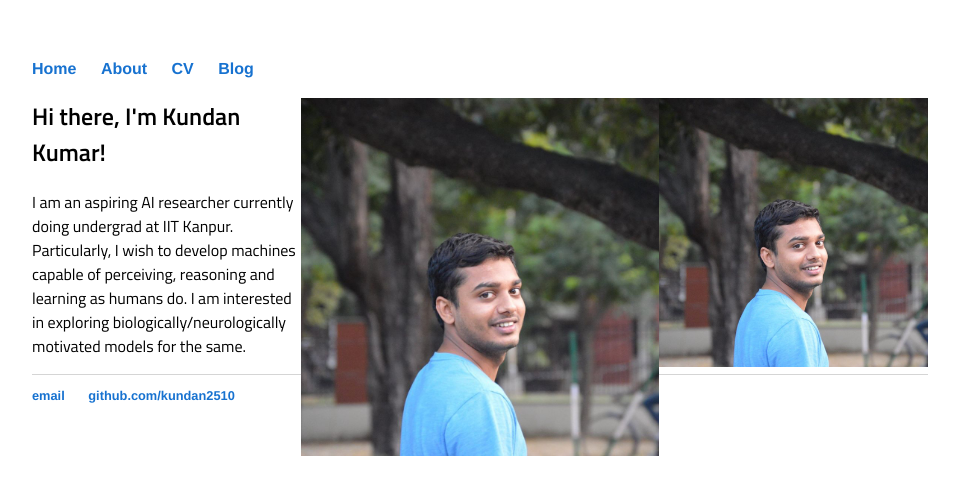
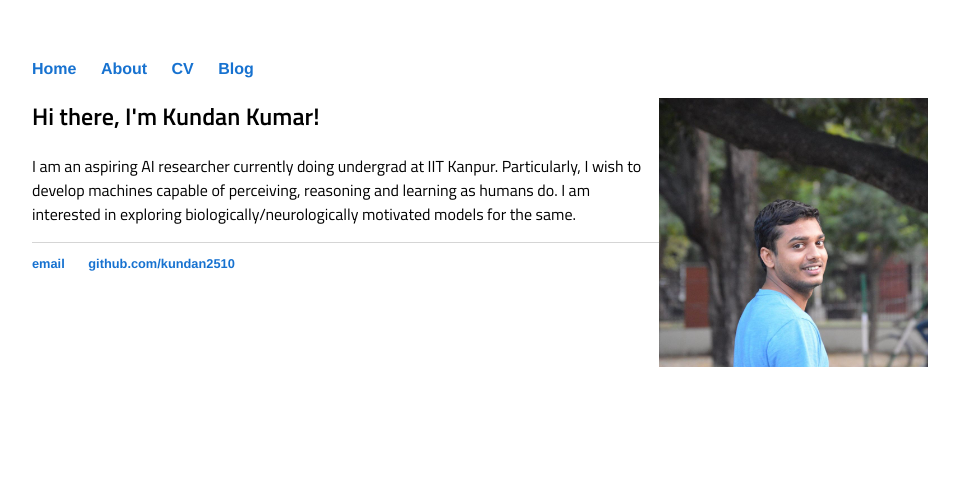
Before and after one commit to kundan2510/kundan2510.github.io, a Jekyll site: the page built from about.html, in a window 1280 px wide. Shown: the top 495 px of the page, without its empty margins (160-1119 px from the left). Built offline with Jekyll 4.4.1, drawn with Linux system fonts in a browser that asks for light colours.

Commit message:
Update about.html

```diff
--- a/about.html
+++ b/about.html
@@ -3,7 +3,7 @@
 title: Kundan Kumar
 ---
 <div class="blurb">
-	<img style="float: right;" src="/images/mypic.jpg" width="40%"></img>
+	<!--img style="float: right;" src="/images/mypic.jpg" width="40%"></img-->
 	<h2>Hi there, I'm Kundan Kumar!</h2>
 	<p>I am an aspiring AI researcher currently doing undergrad at IIT Kanpur. Particularly, I wish to develop machines capable of perceiving, reasoning and learning as humans do. I am interested in exploring biologically/neurologically motivated models for the same.</p>
 </div><!-- /.blurb -->
```
